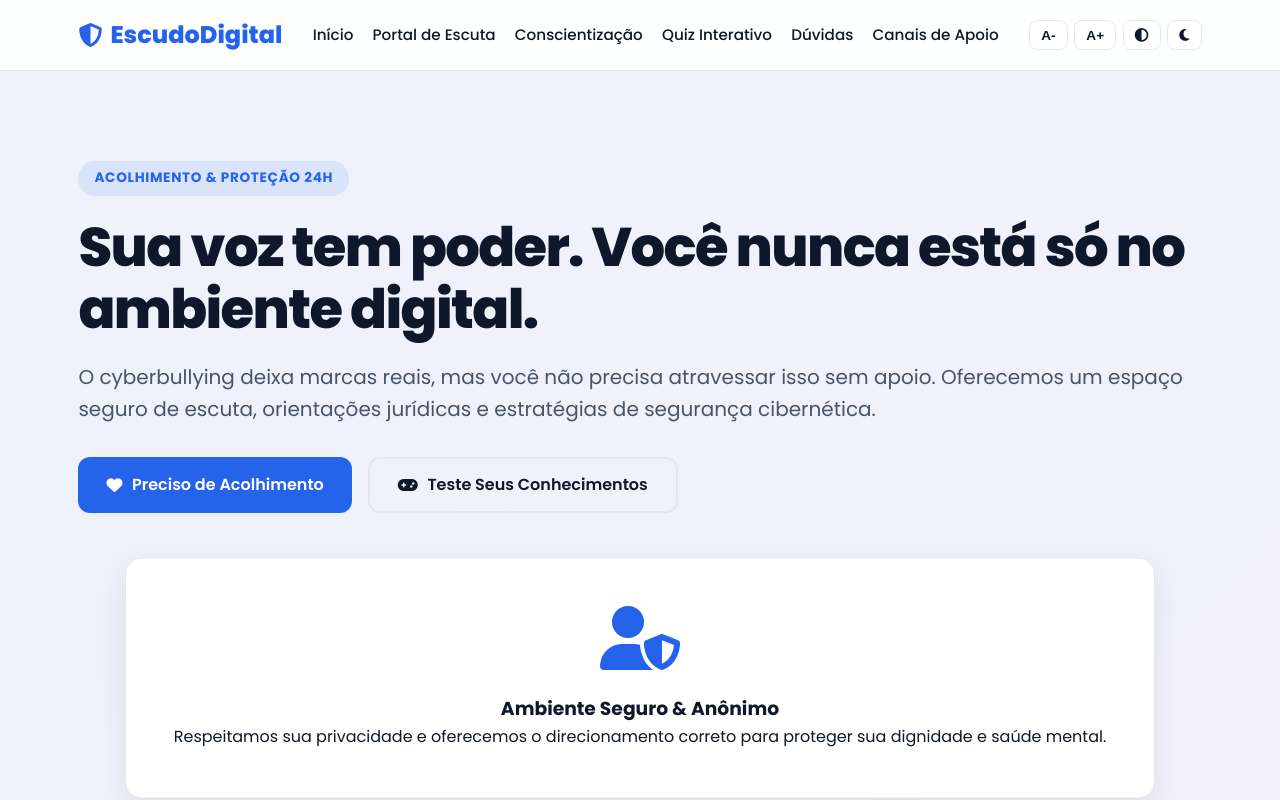
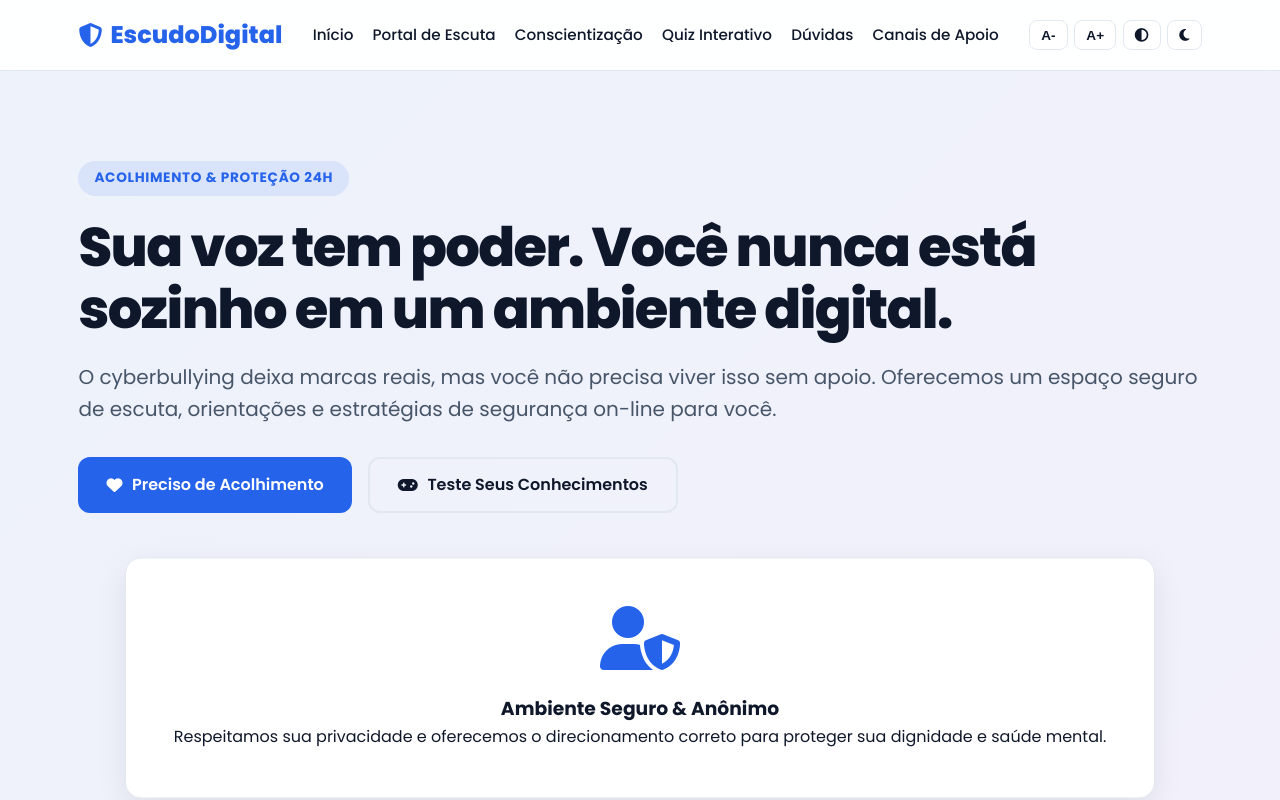
Before and after one commit to joaoorzechowskioliveira-lang/CyberbullyingESegurancaDigital, a plain HTML site: page index.html in a window 1280 px wide. Shown: the top 800 px of the page. Drawn offline with Linux system fonts and the light colour scheme.

Commit message:
05/08/2026

```diff
--- a/index.html
+++ b/index.html
@@ -46,9 +46,9 @@
             <div class="container hero-grid">
                 <div class="hero-text">
                     <span class="badge">Acolhimento &amp; Proteção 24h</span>
-                    <h1 class="hero-title">Sua voz tem poder. Você nunca está só no ambiente digital.</h1>
+                    <h1 class="hero-title">Sua voz tem poder. Você nunca está sozinho em um ambiente digital.</h1>
                     <p class="hero-subtitle">
-                        O cyberbullying deixa marcas reais, mas você não precisa atravessar isso sem apoio. Oferecemos um espaço seguro de escuta, orientações jurídicas e estratégias de segurança cibernética.
+                        O cyberbullying deixa marcas reais, mas você não precisa viver isso sem apoio. Oferecemos um espaço seguro de escuta, orientações e estratégias de segurança on-line para você.
                     </p>
                     <div class="hero-actions">
                         <a href="#escuta" class="btn btn-primary"><i class="fa-solid fa-heart"></i> Preciso de Acolhimento</a>
--- a/style.css
+++ b/style.css
@@ -116,6 +116,7 @@ body.dark-mode .header {
 }
 
 .nav-menu {
+    text-align: center;
     display: flex;
     gap: clamp(0.8rem, 1.5vw, 1.8rem);
 }
```
